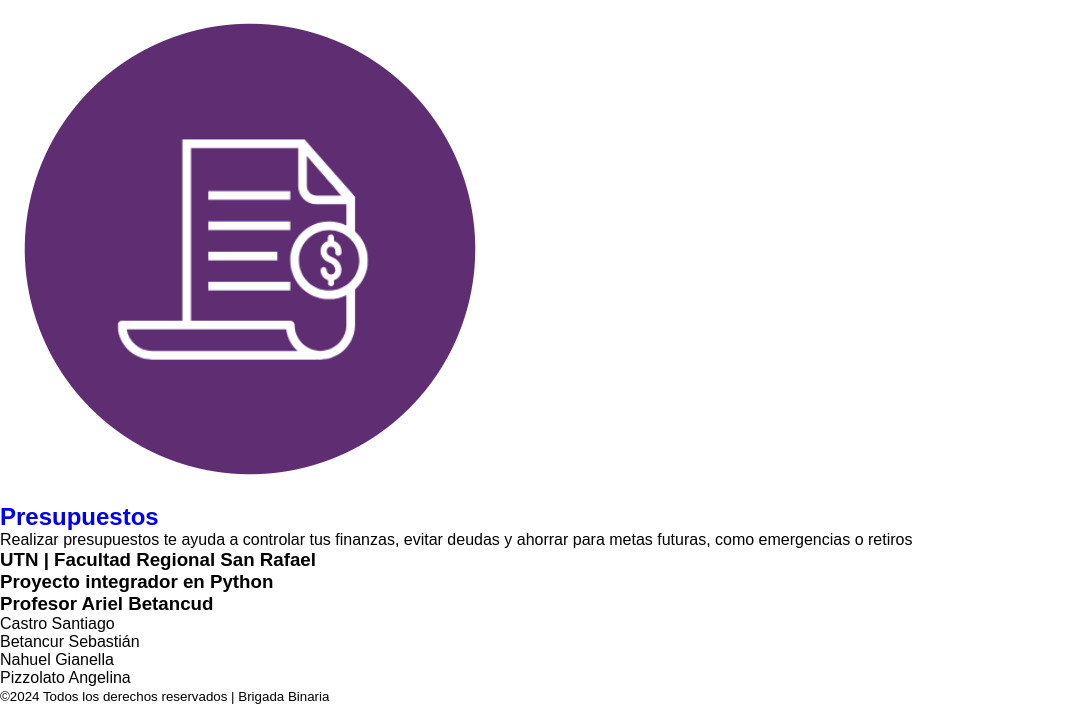
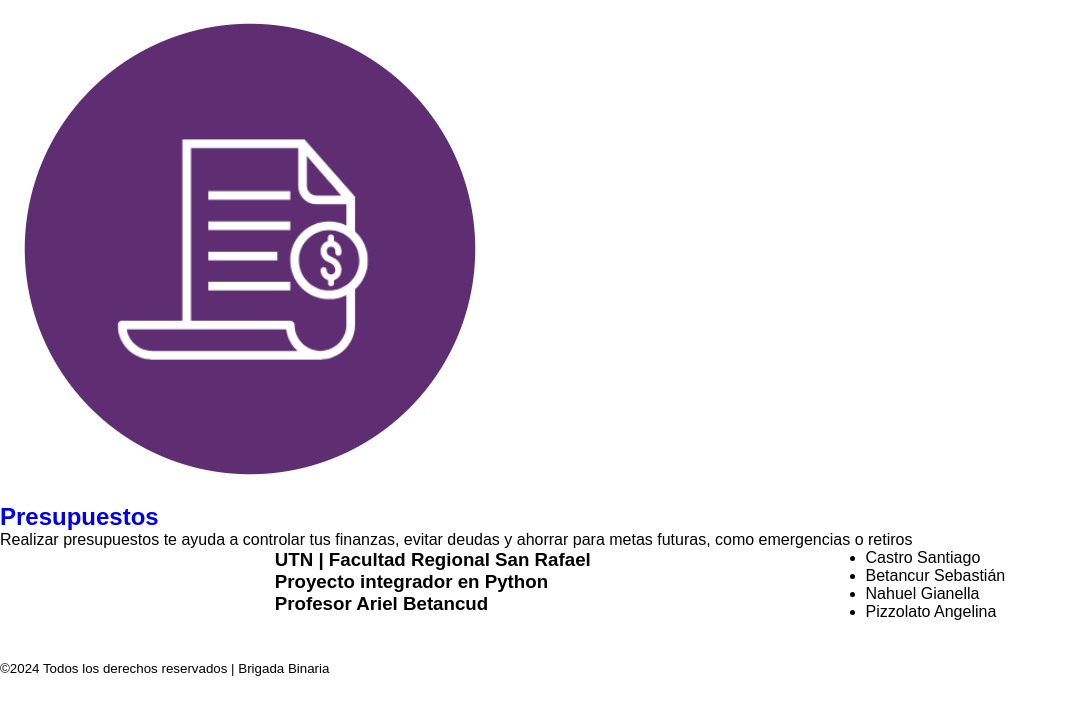
Before and after one commit to CodeStrong2023/Proyecto-Python-BrigadaBinaria, a Flask app: page / in a window 1280 px wide. Shown: the part 706-1411 px from the top of the page, without its empty margins (0-1068 px from the left). After the commit the page ends 1382 px from the top, so only its background shows below. Run offline with Flask 3, Linux system fonts and the light colour scheme; some libraries are stand-ins or nearby versions.

Commit message:
Arreglos en el footer-css

```diff
--- a/crud/static/css/homepage.css
+++ b/crud/static/css/homepage.css
@@ -63,3 +63,17 @@ border-radius: 50px;
 cursor: pointer;
 transition: all 0.3s ease 0s;
 }
+
+
+/* FOOTER */
+.pie-pagina {
+    background-color: rgb(74, 35, 90);
+    display: flex;
+    justify-content: space-evenly;
+}
+.section{
+    display: flex;
+    justify-content: space-evenly;
+    width: 100%;
+    height: 110px;
+}
```
